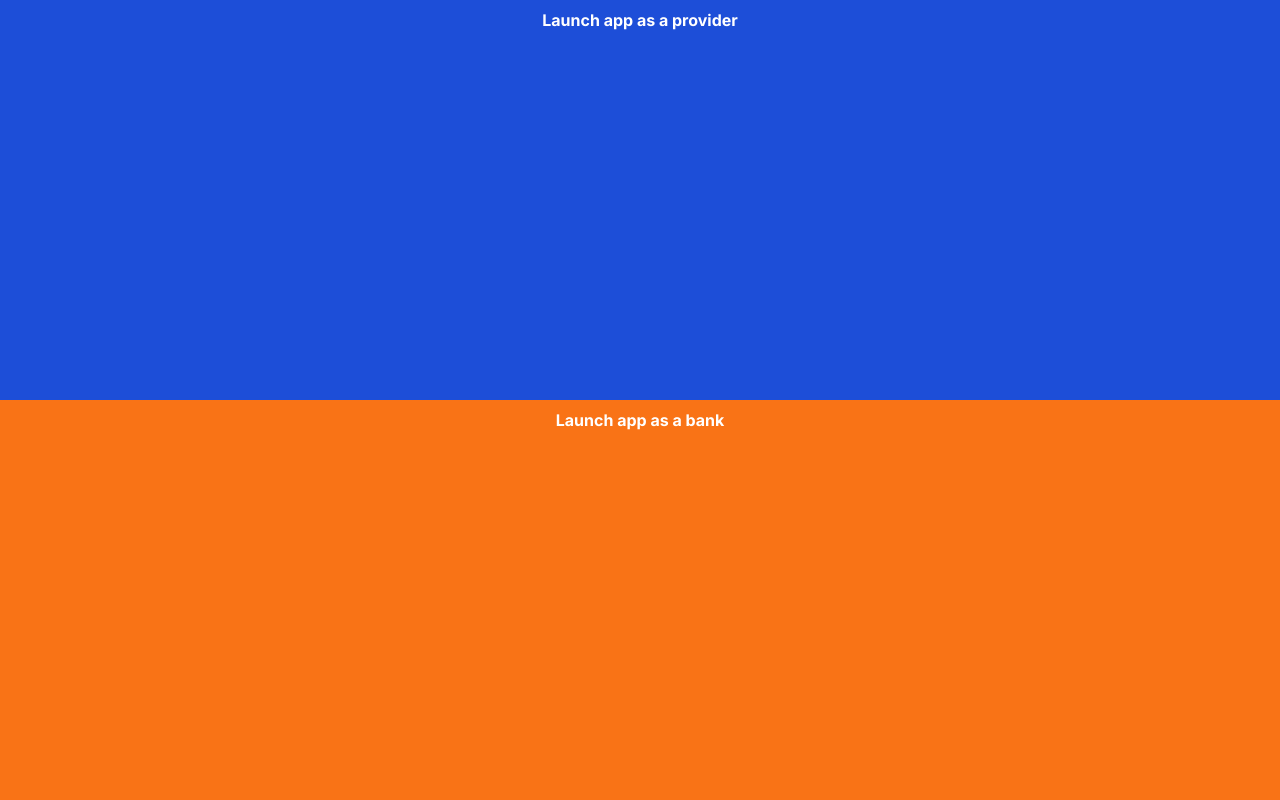
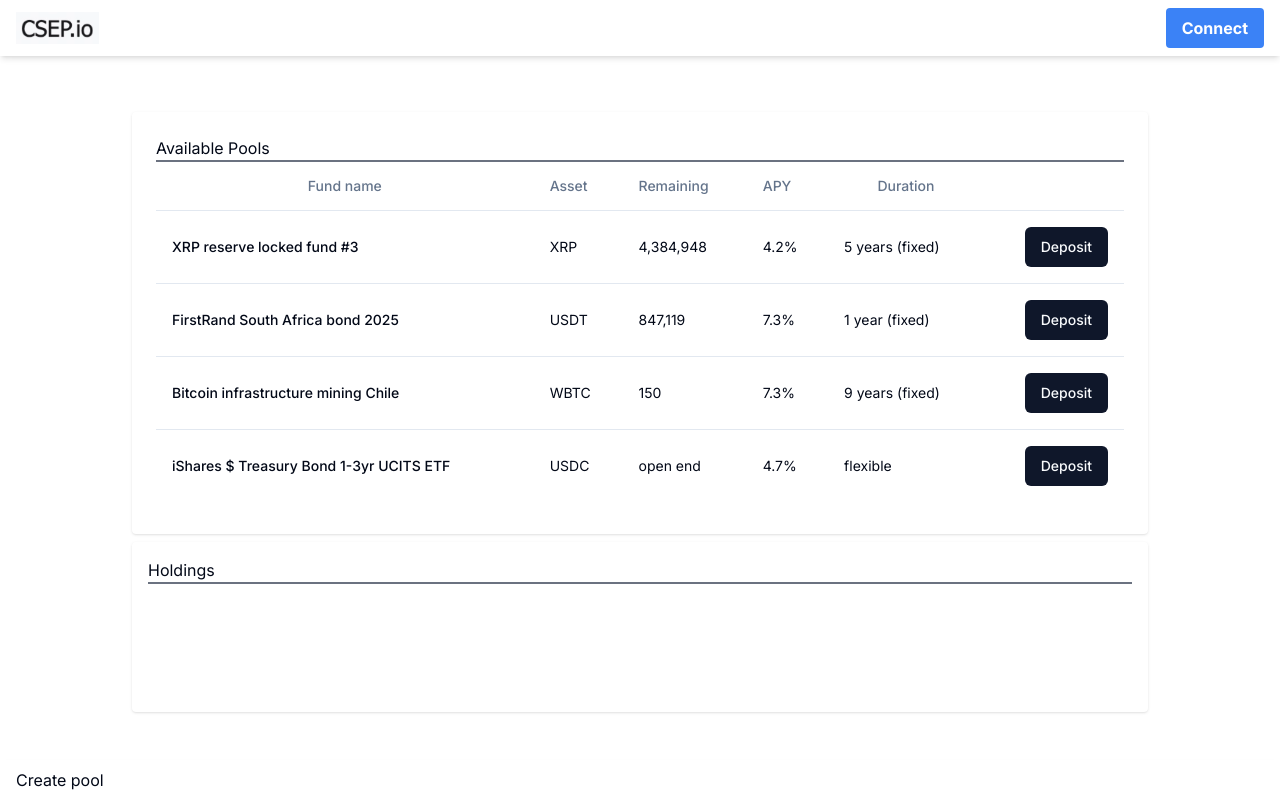
Before and after one commit to xrpools/xrpools, a Next.js app in the folder front_csep/: page / in a window 1280 px wide. Built offline with nearby package versions, Linux system fonts and the light colour scheme.

Commit message:
Add bank footer

```diff
--- a/front_csep/app/client/page.tsx
+++ /dev/null
@@ -1,13 +0,0 @@
-import { Dashboard } from "@/components/Dashboard";
-import { Header } from "@/components/Header";
-
-export default function ProviderHome() {
-  return (
-    <div className="flex flex-col h-screen">
-      <Header />
-      <div className="flex-1 flex items-center justify-center">
-        <Dashboard />
-      </div>
-    </div>
-  );
-}
--- a/front_csep/app/page.tsx
+++ b/front_csep/app/page.tsx
@@ -1,10 +1,17 @@
-import Link from 'next/link'
+import { Dashboard } from "@/components/Dashboard";
+import { Header } from "@/components/Header";
+import { Footer } from "@/components/Footer";
 
-export default function Home() {
+
+export default function ProviderHome() {
   return (
-    <div className="flex flex-col h-screen text-center">
-      <Link href="/client" class="flex-auto bg-blue-500 hover:bg-blue-700 text-white font-bold py-2 px-4">Launch app as a provider</Link>
-      <Link href="/bank" class="flex-auto bg-orange-500 hover:bg-orange-700 text-white font-bold py-2 px-4">Launch app as a bank</Link>
+    <div className="flex flex-col h-screen">
+      <Header />
+      <div className="flex-1 flex items-center justify-center">
+        <Dashboard />
+      </div>
+      <Footer />
+
     </div>
   );
 }
--- /dev/null
+++ b/front_csep/components/Footer.tsx
@@ -0,0 +1,17 @@
+"use client";
+
+import React, { useState } from "react";
+import sdk from "@crossmarkio/sdk";
+export const Footer = () => {
+  const [walletPayload, setWalletPayload] = useState(
+    {} as { request: any; response: any; createdAt: any; resolvedAt: any }
+  );
+
+  return (
+    <footer className="top-0 left-0 w-full bg-white shadow-md z-10">
+      <div className="mx-auto px-4 py-2 flex justify-between items-center">
+        Create pool
+      </div>
+    </footer>
+  );
+};
```
